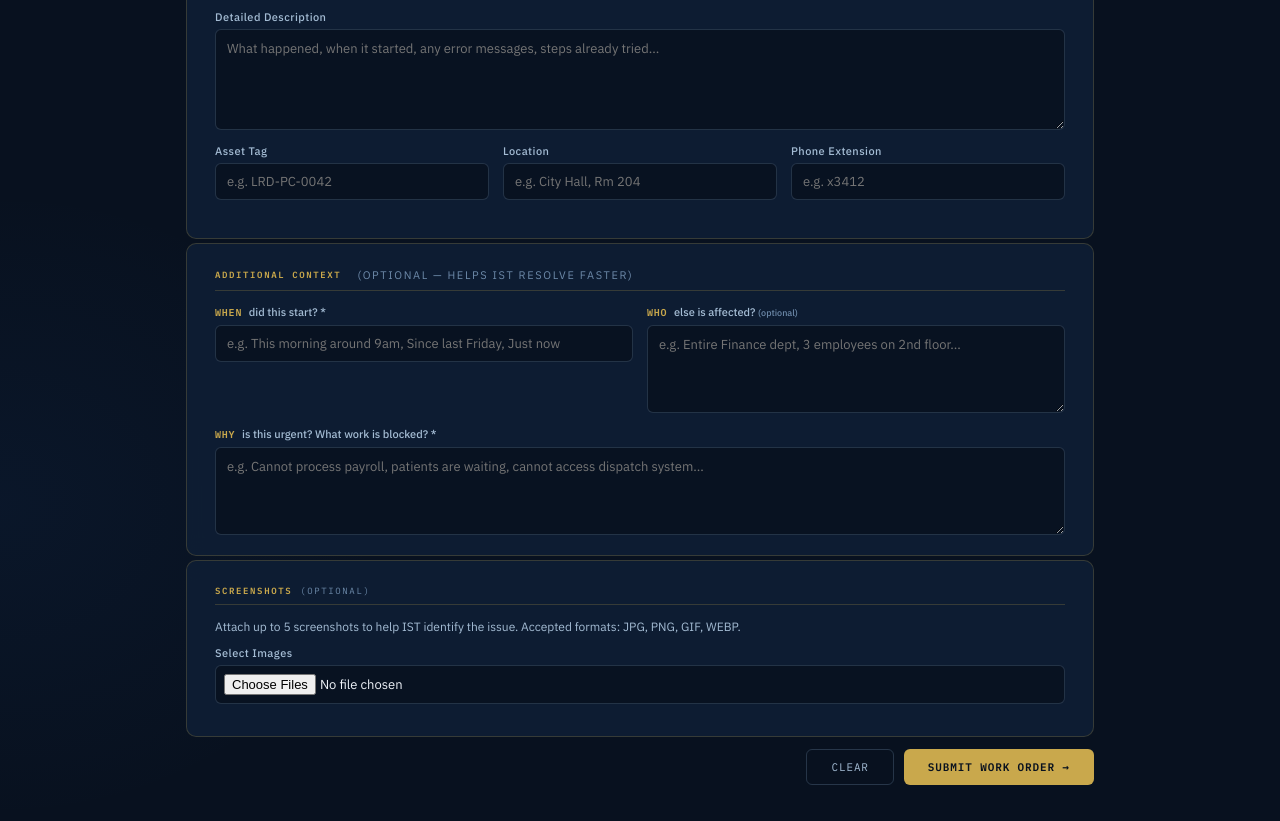
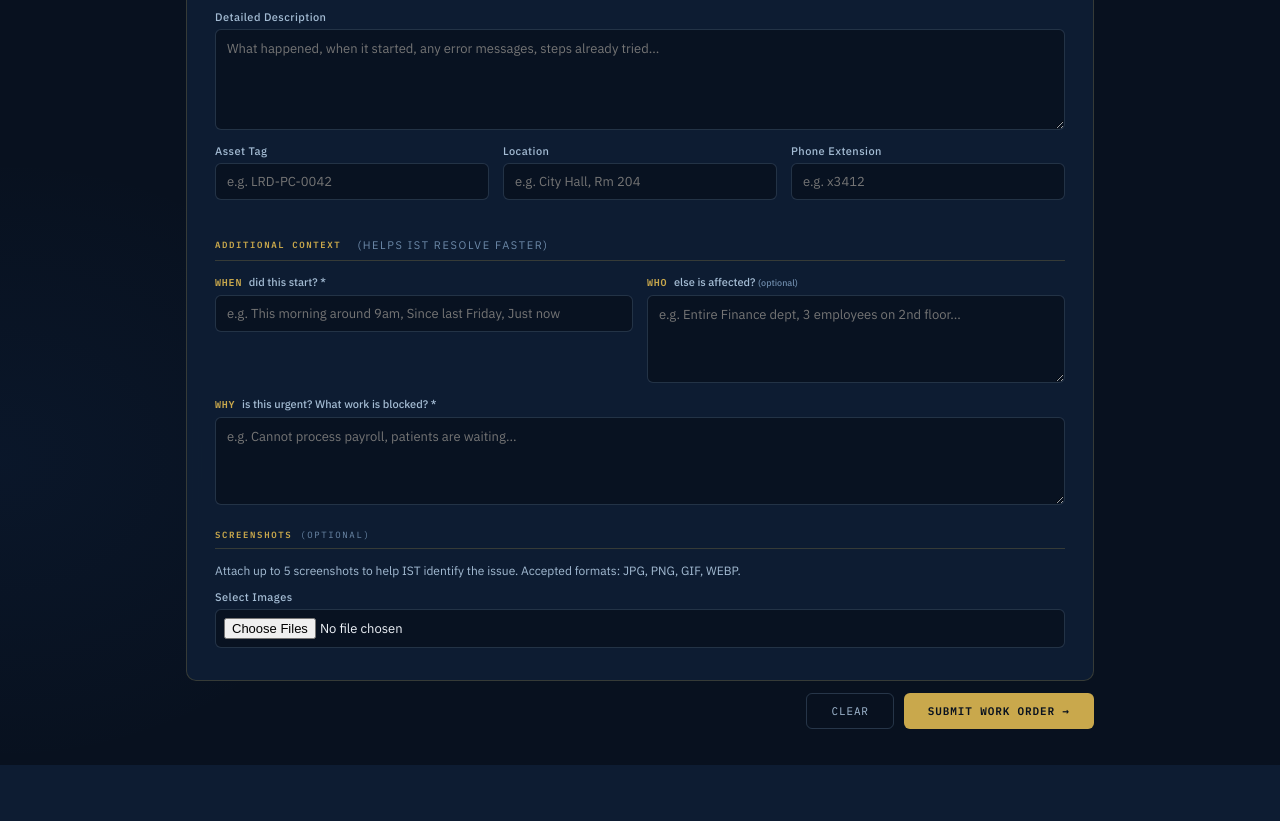
Before and after one commit to Alexander-Chavez97/IT-Workorder-System, a Django app: template tickets/templates/tickets/submit.html in a window 1280 px wide. Shown: the part 758-1579 px from the top of the page. After the commit the page ends 1523 px from the top, so only its background shows below. Run offline with Django 4.2, Linux system fonts and the light colour scheme; the template is opened without the code that fills it: values that come from a table or form of the project are taken from there, others are empty.

Commit message:
Bugs fixed for the 5 W's fill outs.

```diff
--- a/tickets/forms.py
+++ b/tickets/forms.py
@@ -48,15 +48,17 @@ class TicketSubmitForm(forms.ModelForm):
         widget=forms.TextInput(attrs={
             "placeholder": "e.g. This morning around 9am, Since last Friday, Just now",
             "id": "f_when",
+            "name": "when_started",
         }),
     )
     business_impact = forms.CharField(
         label="What work is blocked / why is this urgent?",
         required=True,
         widget=forms.Textarea(attrs={
-            "placeholder": "e.g. Cannot process payroll, patients are waiting, cannot access dispatch system...",
+            "placeholder": "e.g. Cannot process payroll, patients are waiting...",
             "id": "f_impact",
             "rows": 2,
+            "name": "business_impact",
         }),
     )
     affected_users = forms.CharField(
@@ -123,8 +125,14 @@ class TicketSubmitForm(forms.ModelForm):
 
     def clean_title(self):           return self._strip("title")
     def clean_description(self):     return self._strip("description")
-    def clean_when_started(self):    return self._strip("when_started")
-    def clean_business_impact(self): return self._strip("business_impact")
+    def clean_when_started(self):
+        val = self.cleaned_data.get("when_started", "")
+        print(f"DEBUG clean_when_started: value: '{val}'")
+        return self._strip("when_started")
+    def clean_business_impact(self):
+        val = self.cleaned_data.get("business_impact", "")
+        print(f"DEBUG clean_business_impact called, value: '{val}'")
+        return strip_tags(val or "")
     def clean_affected_users(self):  return self._strip("affected_users")
     def clean_location(self):        return self._strip("location")
     def clean_asset_tag(self):       return self._strip("asset_tag")
--- a/tickets/templates/tickets/submit.html
+++ b/tickets/templates/tickets/submit.html
@@ -106,18 +106,13 @@
       </div>
     </div>
 
-  </form>
-</div>
-
-<!-- 5 W's CONTEXT -->
-<div class="card" style="margin-top:4px">
-  <div class="sec" style="padding-bottom:20px">
+    <!-- SECTION 3: 5 W's -->
+    <div class="sec">
       <div class="sec-title">Additional Context
-      <span style="font-weight:400;color:var(--steel);font-family:'IBM Plex Sans',sans-serif;font-size:11px;margin-left:8px">(optional — helps IST resolve faster)</span>
+        <span style="font-weight:400;color:var(--steel);font-family:'IBM Plex Sans',sans-serif;font-size:11px;margin-left:8px">(helps IST resolve faster)</span>
       </div>
 
       <div class="five-w-grid">
-
         <div class="w-block">
           <div class="w-label"><span class="w-letter">WHEN</span> did this start? <span class="req">*</span></div>
           <div class="fld" style="margin-bottom:0">
@@ -144,13 +139,10 @@
             {% endif %}
           </div>
         </div>
-
-    </div>
       </div>
     </div>
 
-<!-- ATTACHMENTS -->
-<div class="card" style="margin-top:4px">
+    <!-- SECTION 4: Screenshots -->
     <div class="sec" style="padding-bottom:20px">
       <div class="sec-title">Screenshots <span style="font-weight:400;color:var(--steel)">(optional)</span></div>
       <p style="font-size:12px;color:var(--steel-2);margin-bottom:12px">
@@ -164,6 +156,8 @@
       </div>
       <div id="filePreview" style="display:flex;flex-wrap:wrap;gap:10px;margin-top:12px"></div>
     </div>
+
+  </form>
 </div>
 
 <div style="display:flex;justify-content:flex-end;gap:10px;padding:12px 0 0">
@@ -181,11 +175,7 @@
 }
 .w-full { grid-column: 1 / -1; }
 .w-block { display: flex; flex-direction: column; gap: 6px; }
-.w-label {
-  font-size: 11px;
-  color: var(--steel-2);
-  font-weight: 500;
-}
+.w-label { font-size: 11px; color: var(--steel-2); font-weight: 500; }
 .w-letter {
   font-family: 'IBM Plex Mono', monospace;
   font-size: 10px;
@@ -194,7 +184,6 @@
   letter-spacing: .08em;
   margin-right: 4px;
 }
-
 .cascade-arrow {
   text-align: center;
   color: var(--gold);
@@ -225,24 +214,19 @@ function onCategoryChange() {
   const cat      = document.getElementById("f_cat").value;
   const subSel   = document.getElementById("f_sub");
   const issueSel = document.getElementById("f_issue");
-
   _reset(subSel,   "— Select a sub-type —",       true);
   _reset(issueSel, "— Select a sub-type first —", true);
   document.getElementById("subHint").textContent   = "";
   document.getElementById("issueHint").textContent = "";
   document.getElementById("arrow1").classList.remove("active");
   document.getElementById("arrow2").classList.remove("active");
-
   if (!cat || !CASCADE[cat]) return;
-
   const subtypes = CASCADE[cat].subtypes;
   subtypes.forEach(([slug, label]) => {
     const opt = document.createElement("option");
-    opt.value = slug;
-    opt.textContent = label;
+    opt.value = slug; opt.textContent = label;
     subSel.appendChild(opt);
   });
-
   subSel.disabled = false;
   subSel.className = "ready";
   document.getElementById("subHint").textContent = subtypes.length + " options";
@@ -254,25 +238,18 @@ function onSubtypeChange() {
   const sub      = document.getElementById("f_sub").value;
   const subSel   = document.getElementById("f_sub");
   const issueSel = document.getElementById("f_issue");
-
   _reset(issueSel, "— Select an issue type —", true);
   document.getElementById("issueHint").textContent = "";
   document.getElementById("arrow2").classList.remove("active");
-
   if (!sub) { subSel.className = "ready"; return; }
-
   subSel.className = "done";
-
   const issueTypes = CASCADE[cat]?.issue_types?.[sub];
   if (!issueTypes || issueTypes.length === 0) return;
-
   issueTypes.forEach(([slug, label]) => {
     const opt = document.createElement("option");
-    opt.value = slug;
-    opt.textContent = label;
+    opt.value = slug; opt.textContent = label;
     issueSel.appendChild(opt);
   });
-
   issueSel.disabled = false;
   issueSel.className = "ready";
   document.getElementById("issueHint").textContent = issueTypes.length + " options";
--- a/tickets/views.py
+++ b/tickets/views.py
@@ -151,6 +151,10 @@ def submit_ticket(request):
     POST — validate, run routing engine, persist, redirect to success.
     """
     emp = _get_logged_in_employee(request)
+    if request.method == "POST":
+        print("DEBUG POST data:", dict(request.POST))
+        form = TicketSubmitForm(request.POST, request.FILES)
+        print("DEBUG form errors after is_valid:", form.errors if not form.is_valid() else "VALID")
 
     if request.method == "POST":
         form = TicketSubmitForm(request.POST, request.FILES)
```
Also changed, not shown: db.sqlite3. Lines whose indentation alone changed are shown as unchanged.
